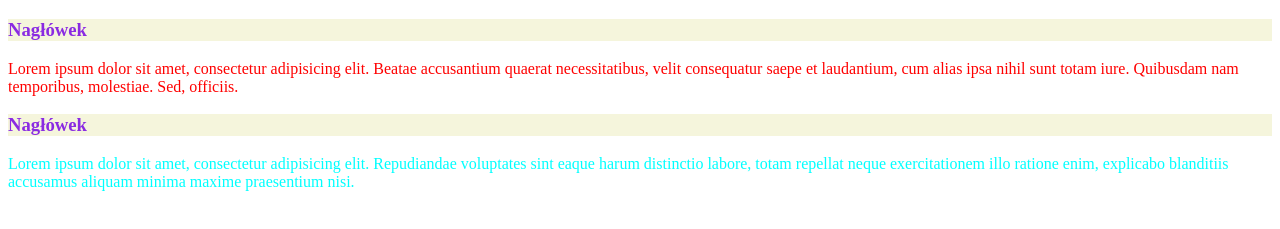
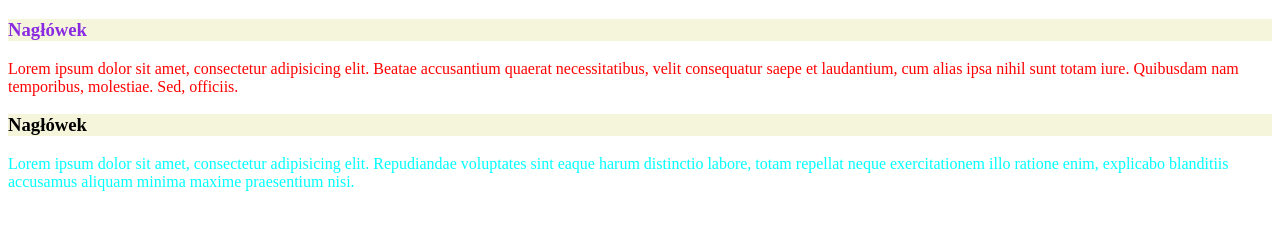
Before and after one commit to AndrzejKuster/Zadanie_45271, a plain HTML site: page index.html in a window 1280 px wide. Shown: the part 61-290 px from the top of the page. Drawn offline with Linux system fonts and the light colour scheme.

Commit message:
poprawiono z tyldy na plus

```diff
--- a/css/style.css
+++ b/css/style.css
@@ -10,6 +10,6 @@ h1, h3 {
     color: aqua;
 }
 
-h1 ~ h3 {
+h1 + h3 {
     color: blueviolet;
 }
```
